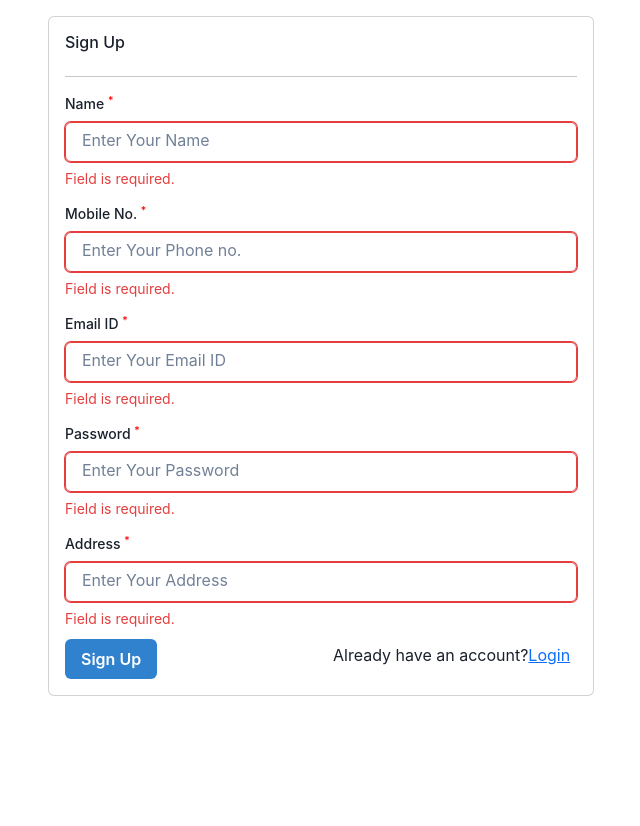
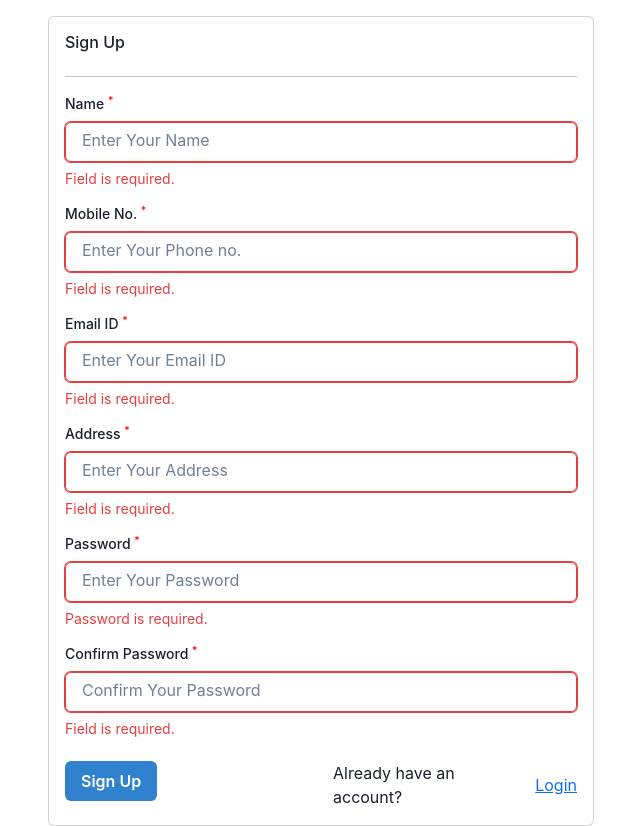
Before and after one commit to Dev1903/MERN_ECOMMERCE, a React (Create React App) app in the folder client/: page /signUp in a window 1280 px wide. Shown: the whole page, without its empty margins (319-959 px from the left). Before the commit the page ends 800 px from the top, so only its background shows below. Built offline with nearby package versions, Linux system fonts and the light colour scheme.

Commit message:
loginsignup update

```diff
--- a/client/src/components/UserLogin.jsx
+++ b/client/src/components/UserLogin.jsx
@@ -1,53 +1,55 @@
-import React, { useState } from "react";
+import React, { useState, useRef } from "react";
 import { ChakraProvider } from '@chakra-ui/react';
-import {FormControl, FormLabel,FormHelperText,Input,FormErrorMessage} from '@chakra-ui/react';
+import { FormControl, FormLabel, FormHelperText, Input, FormErrorMessage } from '@chakra-ui/react';
 import { Button } from '@chakra-ui/react';
-import { useRef } from "react";
 import Swal from 'sweetalert2';
-import { addUser,loginUser } from "../service/api.js";
+import { addUser } from "../service/api.js";
 import { Link } from "react-router-dom";
-
 
 const SignUp = () => {
 
+    // Existing state for user information
     const [user, setUser] = useState({
         name: '',
         mobile: '',
         email: '',
         address: '',
         password: '',
-    })
+        confirmPassword: '', // Added confirmPassword
+    });
 
-    const [input, setInput] = useState('')
-    const [inputmobile, setInputMobile] = useState('')
-    const [inputemail, setInputEmail] = useState('')
-    const [inputaddress, setInputAddress] = useState('')
-    const [inputpassword, setInputPassword] = useState('')
+    // Existing input states
+    const [input, setInput] = useState('');
+    const [inputMobile, setInputMobile] = useState('');
+    const [inputEmail, setInputEmail] = useState('');
+    const [inputAddress, setInputAddress] = useState('');
+    const [inputPassword, setInputPassword] = useState('');
+    const [inputConfirmPassword, setInputConfirmPassword] = useState(''); // Added state for confirm password
 
+    // Handlers for existing fields
     const handleInputChange = (e) => {
-        setUser({ ...user, [e.target.name]: e.target.value })
-        setInput(e.target.value)
-        console.log(user)
-    }
+        setUser({ ...user, [e.target.name]: e.target.value });
+        setInput(e.target.value);
+        console.log(user);
+    };
 
     const handleMobile = (e) => {
-        setUser({ ...user, [e.target.name]: e.target.value })
-
-        const onlyNums = e.target.value.replace(/[^0-9]/g, '')
-        setInputMobile(onlyNums)
-        console.log(user)
-    }
+        setUser({ ...user, [e.target.name]: e.target.value });
+        const onlyNums = e.target.value.replace(/[^0-9]/g, '');
+        setInputMobile(onlyNums);
+        console.log(user);
+    };
 
     const handleEmail = (e) => {
-        setUser({ ...user, [e.target.name]: e.target.value })
+        setUser({ ...user, [e.target.name]: e.target.value });
+        const emailCheck = e.target.value.replace(/[^a-zA-Z0-9@._-]/g, '');
+        setInputEmail(emailCheck);
+        console.log(user);
+    };
 
-        const emailCheck = e.target.value.replace(/[^a-zA-Z0-9@._-]/g, '');
-        setInputEmail(emailCheck)
-        console.log(user)
-    }
     const handleAddress = (e) => {
         setUser({ ...user, [e.target.name]: e.target.value });
-        setInputAddress(e.target.value)
+        setInputAddress(e.target.value);
         console.log(user);
     };
 
@@ -58,22 +60,35 @@ const SignUp = () => {
         console.log(user);
     };
 
+    // New handler for Confirm Password
+    const handleConfirmPassword = (e) => {
+        setUser({ ...user, [e.target.name]: e.target.value });
+        const confirmPasswordCheck = e.target.value.replace(/[^a-zA-Z0-9!@#$%^&*()_+{}[\]:;"'<>,.?/-]/g, '');
+        setInputConfirmPassword(confirmPasswordCheck);
+        console.log(user);
+    };
 
-    const isError = input === ''
-    const isErrorMobile = inputmobile === ''
-    const isErrorEmail = inputemail === ''
-    const isErrorAddress = inputaddress === ''
-    const isErrorPassword = inputpassword === ''
+    // Validation flags
+    const isError = input === '';
+    const isErrorMobile = inputMobile === '';
+    const isErrorEmail = inputEmail === '';
+    const isErrorAddress = inputAddress === '';
+    const isErrorPassword = inputPassword === '';
+    const isErrorConfirmPassword = inputConfirmPassword === '' || inputPassword !== inputConfirmPassword; // Added validation for confirm password
 
+    // References for form fields
     const nameValid = useRef(null);
-    const validMobile = useRef(null)
-    const emailValid = useRef(null)
-    const addressValid = useRef(null)
-    const passwordValid = useRef(null)
+    const validMobile = useRef(null);
+    const emailValid = useRef(null);
+    const addressValid = useRef(null);
+    const passwordValid = useRef(null);
+    const confirmPasswordValid = useRef(null); // Reference for confirm password
 
+    // Submit handler
     const submitData = async (e) => {
         e.preventDefault();
 
+        // Existing validations
         if (!user.name) {
             alert('Please Enter Your Name!');
             nameValid.current.focus();
@@ -86,7 +101,7 @@ const SignUp = () => {
         } else if (!user.email) {
             alert("Please Enter Your Email Address!");
             emailValid.current.focus();
-        } else if (!/\S+@\S+\.\S+/.test(user.email)) { // Basic email validation
+        } else if (!/\S+@\S+\.\S+/.test(user.email)) {
             alert("Please Enter A Valid Email Address!");
             emailValid.current.focus();
         } else if (!user.address) {
@@ -95,19 +110,28 @@ const SignUp = () => {
         } else if (!user.password) {
             alert("Please Enter Your Password!");
             passwordValid.current.focus();
-        } else if (user.password.length < 6) { // Example password validation
+        } else if (user.password.length < 6) {
             alert("Password must be at least 6 characters long!");
             passwordValid.current.focus();
+        }
+        // New validation for confirm password
+        else if (!user.confirmPassword) {
+            alert("Please Confirm Your Password!");
+            confirmPasswordValid.current.focus();
+        } else if (user.password !== user.confirmPassword) {
+            alert("Password and Confirm Password do not match!");
+            confirmPasswordValid.current.focus();
         } else {
+            // Prepare form data
             const formData = new FormData();
-            formData.append('image', user.image, user.image.name);
             formData.append('name', user.name);
             formData.append('mobile', user.mobile);
             formData.append('email', user.email);
             formData.append('address', user.address);
             formData.append('password', user.password);
 
-            const res = await addUser(formData)
+            try {
+                const res = await addUser(formData);
                 if (res.status === 201) {
                     Swal.fire({
                         title: "Success",
@@ -121,19 +145,28 @@ const SignUp = () => {
                         text: "Something went wrong!",
                     });
                 }
+            } catch (error) {
+                Swal.fire({
+                    icon: "error",
+                    title: "Oops...",
+                    text: "Something went wrong!",
+                });
+                console.error("Error adding user:", error);
+            }
         }
     }
 
     return (
-        <>
         <ChakraProvider>
-                <div className="container main pt-3 " >
+            <div className="container main pt-3">
                 <div className="row">
                     <div className="col-12 col-md-3"></div>
                     <div className="col-12 col-md-6">
                         <div className="card p-3">
-                                <h6>Sign Up</h6><hr></hr>
+                            <h6>Sign Up</h6>
+                            <hr />
                             <form>
+                                {/* Name Field */}
                                 <FormControl isInvalid={isError}>
                                     <FormLabel fontSize={'14px'}>Name <sup><span style={{ color: 'red' }}>*</span></sup></FormLabel>
                                     <Input
@@ -146,120 +179,128 @@ const SignUp = () => {
                                         onChange={handleInputChange}
                                     />
                                     {!isError ? (
-                                            <FormHelperText>
-                                                Success
-                                            </FormHelperText>
+                                        <FormHelperText>Looks good!</FormHelperText>
                                     ) : (
                                         <FormErrorMessage>Field is required.</FormErrorMessage>
                                     )}
                                 </FormControl>
 
+                                {/* Mobile Field */}
                                 <FormControl isInvalid={isErrorMobile}>
                                     <FormLabel fontSize={'14px'} mt={4}>Mobile No. <sup><span style={{ color: 'red' }}>*</span></sup></FormLabel>
                                     <Input
                                         type='text'
                                         name="mobile"
-                                            value={inputmobile}
+                                        value={inputMobile}
                                         placeholder="Enter Your Phone no."
                                         ref={validMobile}
                                         pb={1}
                                         onChange={handleMobile}
                                     />
                                     {!isErrorMobile ? (
-                                            <FormHelperText>
-                                                Success
-                                            </FormHelperText>
+                                        <FormHelperText>Looks good!</FormHelperText>
                                     ) : (
                                         <FormErrorMessage>Field is required.</FormErrorMessage>
                                     )}
                                 </FormControl>
 
+                                {/* Email Field */}
                                 <FormControl isInvalid={isErrorEmail}>
                                     <FormLabel fontSize={'14px'} mt={4}>Email ID <sup><span style={{ color: 'red' }}>*</span></sup></FormLabel>
                                     <Input
-                                            type='text'
+                                        type='email'
                                         name="email"
-                                            value={inputemail}
+                                        value={inputEmail}
                                         placeholder="Enter Your Email ID"
                                         ref={emailValid}
                                         pb={1}
                                         onChange={handleEmail}
                                     />
                                     {!isErrorEmail ? (
-                                            <FormHelperText>
-                                                Success
-                                            </FormHelperText>
+                                        <FormHelperText>Looks good!</FormHelperText>
                                     ) : (
                                         <FormErrorMessage>Field is required.</FormErrorMessage>
                                     )}
                                 </FormControl>
 
+                                {/* Address Field */}
+                                <FormControl isInvalid={isErrorAddress}>
+                                    <FormLabel fontSize={'14px'} mt={4}>Address <sup><span style={{ color: 'red' }}>*</span></sup></FormLabel>
+                                    <Input
+                                        type='text'
+                                        name="address"
+                                        value={inputAddress} // Changed from 'input' to 'inputAddress'
+                                        placeholder="Enter Your Address"
+                                        ref={addressValid}
+                                        pb={1}
+                                        onChange={handleAddress}
+                                    />
+                                    {!isErrorAddress ? (
+                                        <FormHelperText>Looks good!</FormHelperText>
+                                    ) : (
+                                        <FormErrorMessage>Field is required.</FormErrorMessage>
+                                    )}
+                                </FormControl>
+
+                                {/* Password Field */}
                                 <FormControl isInvalid={isErrorPassword}>
                                     <FormLabel fontSize={'14px'} mt={4}>Password <sup><span style={{ color: 'red' }}>*</span></sup></FormLabel>
                                     <Input
-                                            type='text'
+                                        type='password'
                                         name="password"
-                                            value={inputpassword}
+                                        value={inputPassword}
                                         placeholder="Enter Your Password"
                                         ref={passwordValid}
                                         pb={1}
                                         onChange={handlePassword}
                                     />
                                     {!isErrorPassword ? (
-                                            <FormHelperText>
-                                                Success
-                                            </FormHelperText>
+                                        <FormHelperText>Looks good!</FormHelperText>
                                     ) : (
-                                            <FormErrorMessage>Field is required.</FormErrorMessage>
+                                        <FormErrorMessage>Password is required.</FormErrorMessage>
                                     )}
                                 </FormControl>
 
-                                    <FormControl isInvalid={isErrorAddress}>
-                                        <FormLabel fontSize={'14px'} mt={4}>Address <sup><span style={{ color: 'red' }}>*</span></sup></FormLabel>
+                                {/* Confirm Password Field */}
+                                <FormControl isInvalid={isErrorConfirmPassword}>
+                                    <FormLabel fontSize={'14px'} mt={4}>Confirm Password <sup><span style={{ color: 'red' }}>*</span></sup></FormLabel>
                                     <Input
-                                            type='text'
-                                            name="address"
-                                            value={input}
-                                            placeholder="Enter Your Address"
-                                            ref={addressValid}
+                                        type='password'
+                                        name="confirmPassword"
+                                        value={inputConfirmPassword}
+                                        placeholder="Confirm Your Password"
+                                        ref={confirmPasswordValid}
                                         pb={1}
-                                            onChange={handleAddress}
+                                        onChange={handleConfirmPassword}
                                     />
-                                        {!isErrorAddress ? (
-                                            <FormHelperText>
-                                                Success
-                                            </FormHelperText>
+                                    {!isErrorConfirmPassword ? (
+                                        <FormHelperText>Passwords match!</FormHelperText>
                                     ) : (
-                                            <FormErrorMessage>Field is required.</FormErrorMessage>
+                                        <FormErrorMessage>
+                                            {inputConfirmPassword === '' ? "Field is required." : "Passwords do not match."}
+                                        </FormErrorMessage>
                                     )}
                                 </FormControl>
 
-
-
-                                    <div className="row">
-                                        <div className="col-6 pt-1">
-                                                <Button onClick={submitData} mt={2} colorScheme='blue'>Sign Up</Button>
+                                {/* Submit Button and Login Link */}
+                                <div className="row mt-4">
+                                    <div className="col-6">
+                                        <Button onClick={submitData} colorScheme='blue'>Sign Up</Button>
                                     </div>
-
-                                        <div className="col-6 pt-3">
-                                        Already have an account?
-                                        <Link to="/login" className="text-decoration-underline text-primary">Login</Link>
-
-
+                                    <div className="col-6 d-flex align-items-center justify-content-center">
+                                        <span>Already have an account?</span>
+                                        <Link to="/login" className="text-decoration-underline text-primary ms-2">Login</Link>
                                     </div>
                                 </div>
                             </form>
                         </div>
                     </div>
+                    <div className="col-12 col-md-3"></div>
                 </div>
             </div>
         </ChakraProvider>
-        </>
     )
 }
-
-
-
 
 const Login = () => {
     const [inputemail, setInputEmail] = useState('');
@@ -303,6 +344,7 @@ const Login = () => {
             alert('Password must be at least 6 characters long!');
             passwordValid.current.focus();
         } else {
+            try {
                 const res = await loginUser(user);
                 if (res.status === 200) {
                     Swal.fire({
@@ -316,6 +358,14 @@ const Login = () => {
                         title: 'Oops...',
                         text: 'Something went wrong!'
                     });
+                }
+            } catch (error) {
+                Swal.fire({
+                    icon: 'error',
+                    title: 'Oops...',
+                    text: 'Something went wrong!'
+                });
+                console.error("Error logging in:", error);
             }
         }
     };
@@ -335,7 +385,7 @@ const Login = () => {
                                         Email ID <sup><span style={{ color: 'red' }}>*</span></sup>
                                     </FormLabel>
                                     <Input
-                                        type="text"
+                                        type="email"
                                         name="email"
                                         value={inputemail}
                                         placeholder="Enter Your Email ID"
@@ -344,7 +394,7 @@ const Login = () => {
                                         onChange={handleEmail}
                                     />
                                     {!isErrorEmail ? (
-                                        <FormHelperText>Success</FormHelperText>
+                                        <FormHelperText>Looks good!</FormHelperText>
                                     ) : (
                                         <FormErrorMessage>Field is required.</FormErrorMessage>
                                     )}
@@ -364,27 +414,27 @@ const Login = () => {
                                         onChange={handlePassword}
                                     />
                                     {!isErrorPassword ? (
-                                        <FormHelperText>Success</FormHelperText>
+                                        <FormHelperText>Looks good!</FormHelperText>
                                     ) : (
-                                        <FormErrorMessage>Field is required.</FormErrorMessage>
+                                        <FormErrorMessage>Password is required.</FormErrorMessage>
                                     )}
                                 </FormControl>
 
-                                <div className="row">
+                                <div className="row mt-4">
                                     <div className="col-12">
-                                        <div className="d-block text-center">
-                                            <Button onClick={submitData} mt={2} colorScheme="blue">
+                                        <Button onClick={submitData} colorScheme="blue">
                                             Login
                                         </Button>
-                                        </div>
                                     </div>
                                 </div>
                             </form>
                         </div>
                     </div>
+                    <div className="col-12 col-md-3"></div>
                 </div>
             </div>
         </ChakraProvider>
     );
 };
-export { SignUp,Login};
+
+export { SignUp, Login };
```
Lines whose indentation alone changed are shown as unchanged.
